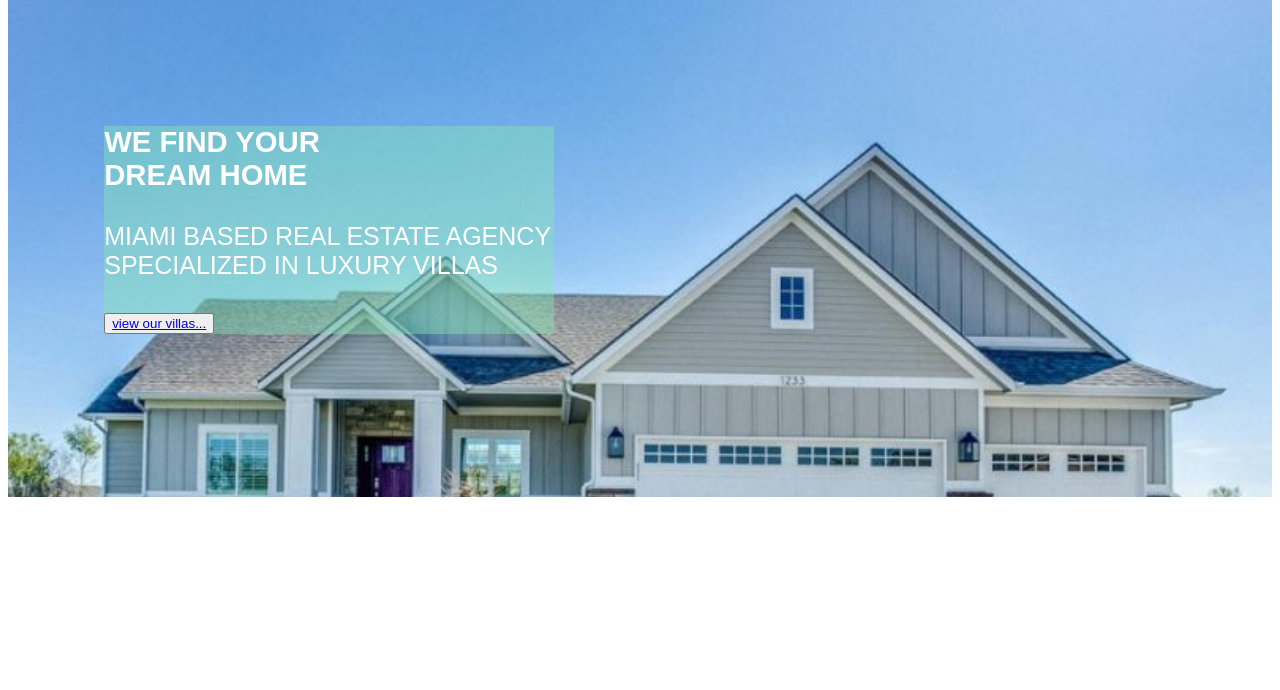
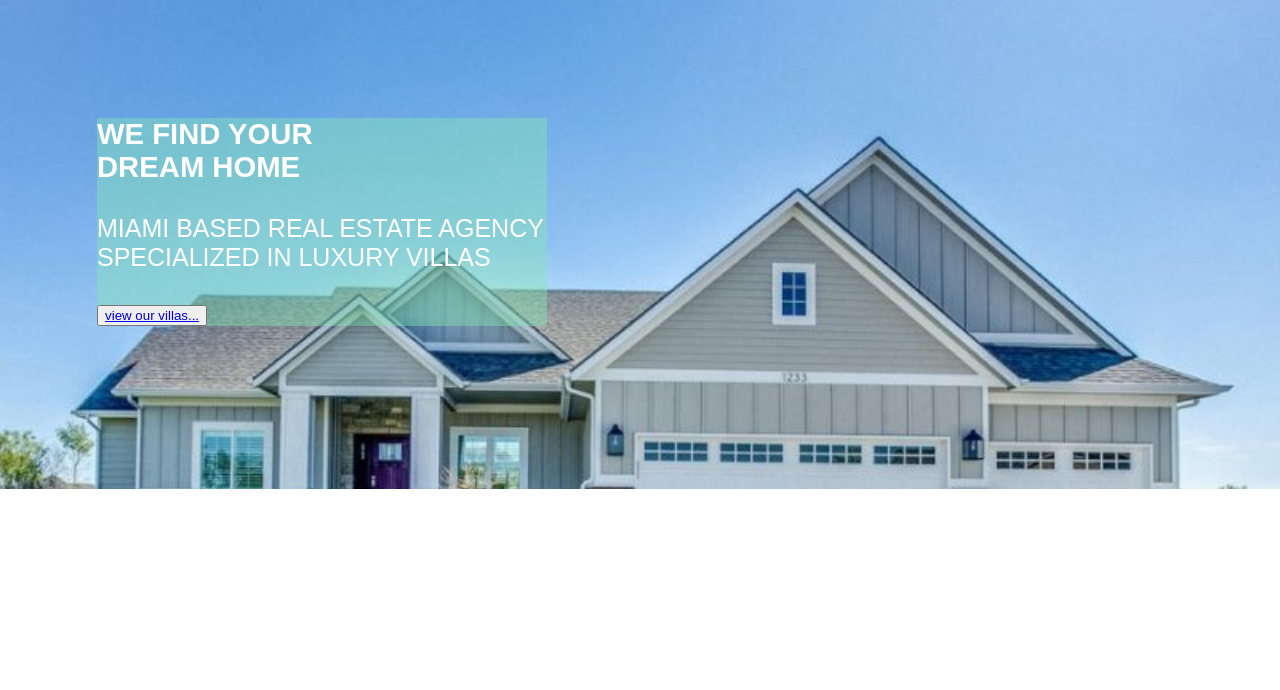
Before and after one commit to yusufkhandker/classss7, a plain HTML site: page index.html in a window 1280 px wide. Shown: the part 110-800 px from the top of the page. Drawn offline with Linux system fonts and the light colour scheme.

Commit message:
Update style.css

```diff
--- a/style.css
+++ b/style.css
@@ -1,4 +1,5 @@
-
+body{margin:0;
+padding:0;}
 .header {
 	background-color: white;
 
```
